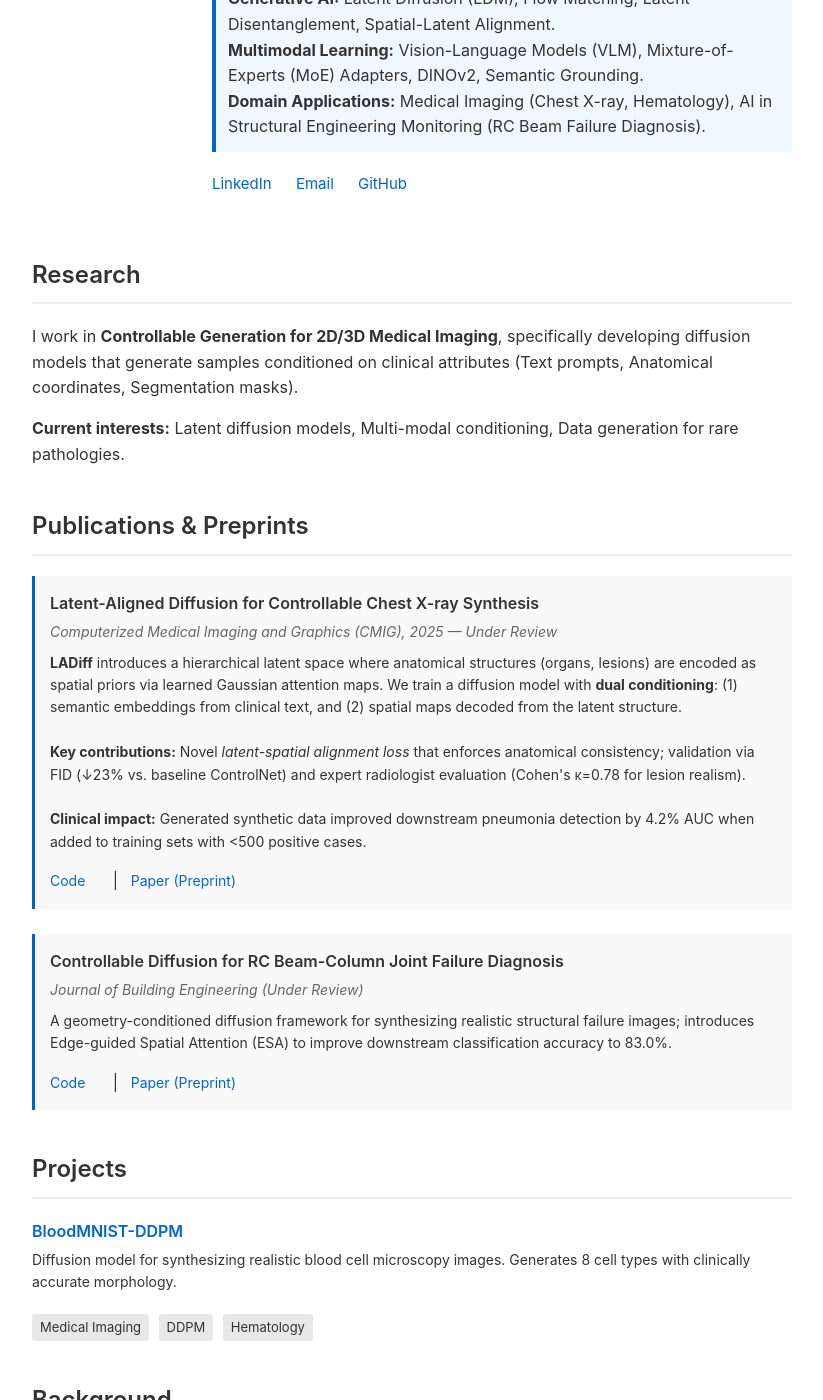
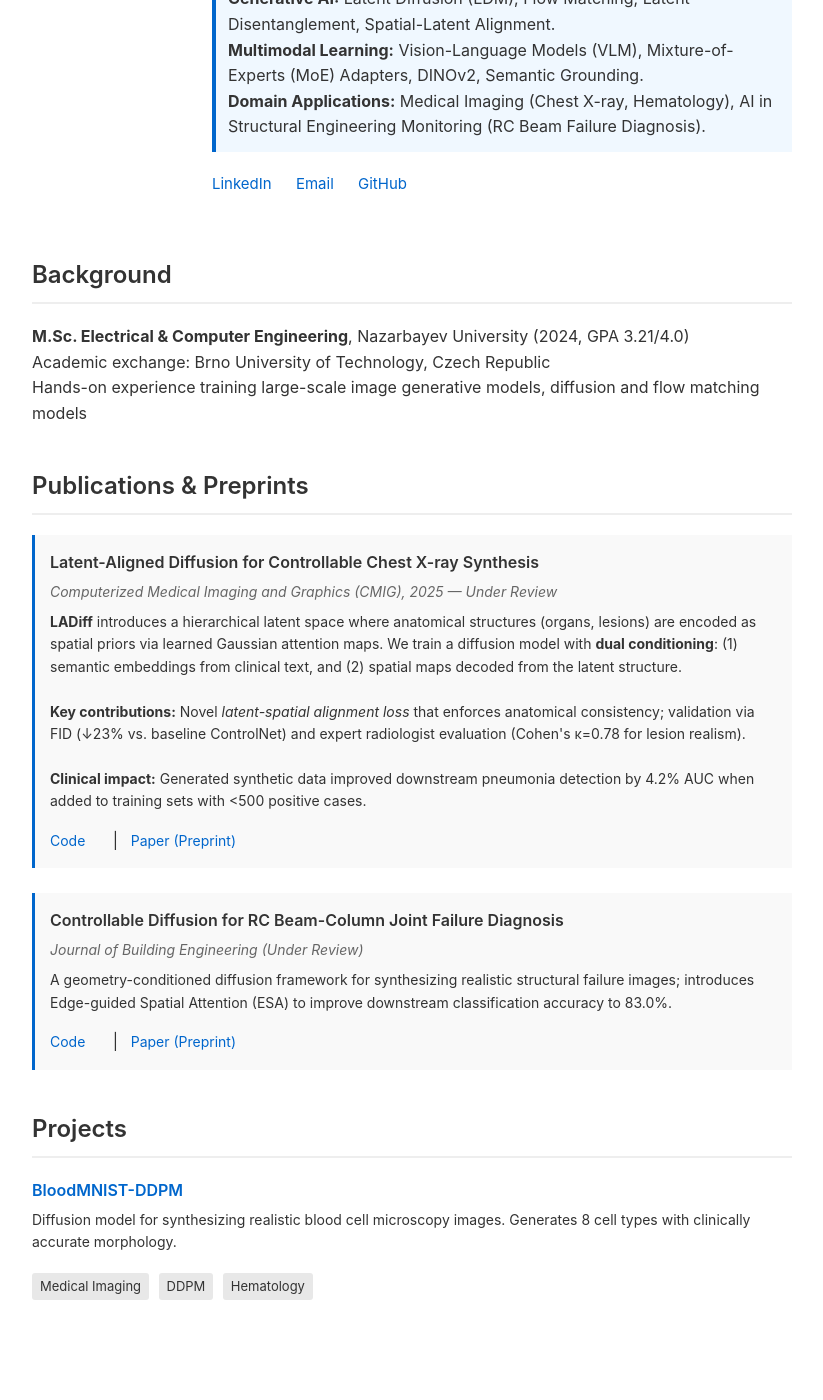
Before and after one commit to Vadim-ATL/Vadim-ATL.github.io, a Jekyll site: the page built from index.md, in a window 1280 px wide and 1400 px high, scrolled down 314 px. Shown: the whole window, without its empty margins (228-1051 px from the left). Built offline with Jekyll 4.4.1, drawn with Linux system fonts in a browser that asks for light colours; after the commit the page ends 1674 px from its top, so only the background shows below that; some of the changed text lies outside the part shown.

```diff
--- a/index.md
+++ b/index.md
@@ -32,11 +32,12 @@ title: Vadim Atlassov - Researcher
   </div>
 </div>
 
-## Research {#research}
 
-I work in **Controllable Generation for 2D/3D Medical Imaging**, specifically developing diffusion models that generate samples conditioned on clinical attributes (Text prompts, Anatomical coordinates, Segmentation masks).
+## Background
 
-**Current interests:** Latent diffusion models, Multi-modal conditioning, Data generation for rare pathologies.
+* **M.Sc. Electrical & Computer Engineering**, Nazarbayev University (2024, GPA 3.21/4.0)
+* Academic exchange: Brno University of Technology, Czech Republic
+* Hands-on experience training large-scale image generative models, diffusion and flow matching models
 
 ## Publications & Preprints {#publications}
 
@@ -82,13 +83,3 @@ I work in **Controllable Generation for 2D/3D Medical Imaging**, specifically de
         <span class="tag">Hematology</span>
     </div>
 </div>
-
-## Background
-
-* **M.Sc. Electrical & Computer Engineering**, Nazarbayev University (2024, GPA 3.21/4.0)
-* Academic exchange: Brno University of Technology, Czech Republic
-* Hands-on experience training large-scale image generative models, diffusion and flow matching models
-
-<p style="margin-top: 20px;">
-    <strong>Status:</strong> Seeking PhD positions for <strong>Fall 2026</strong> in generative modeling and medical AI.
-</p>
```
